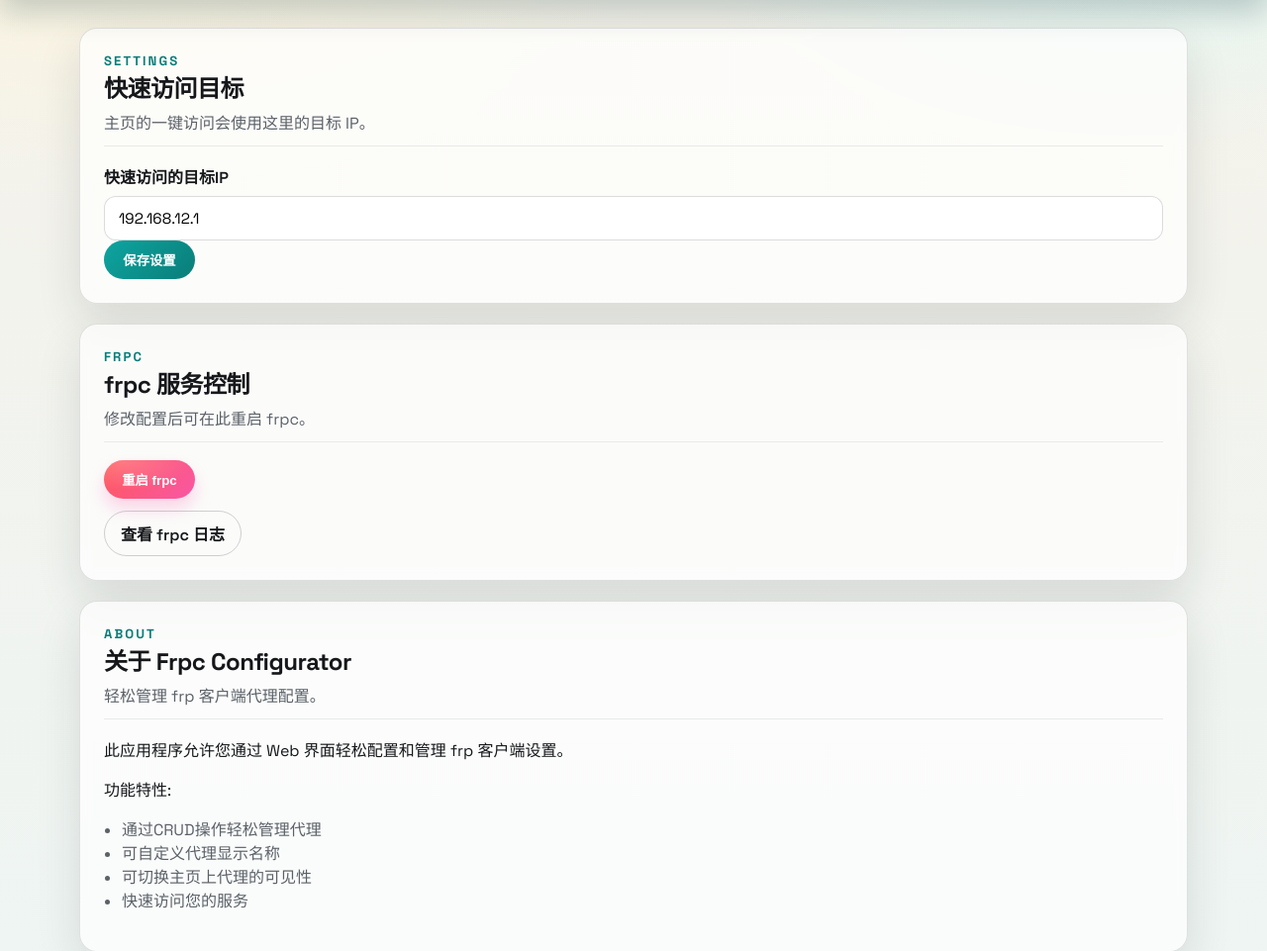
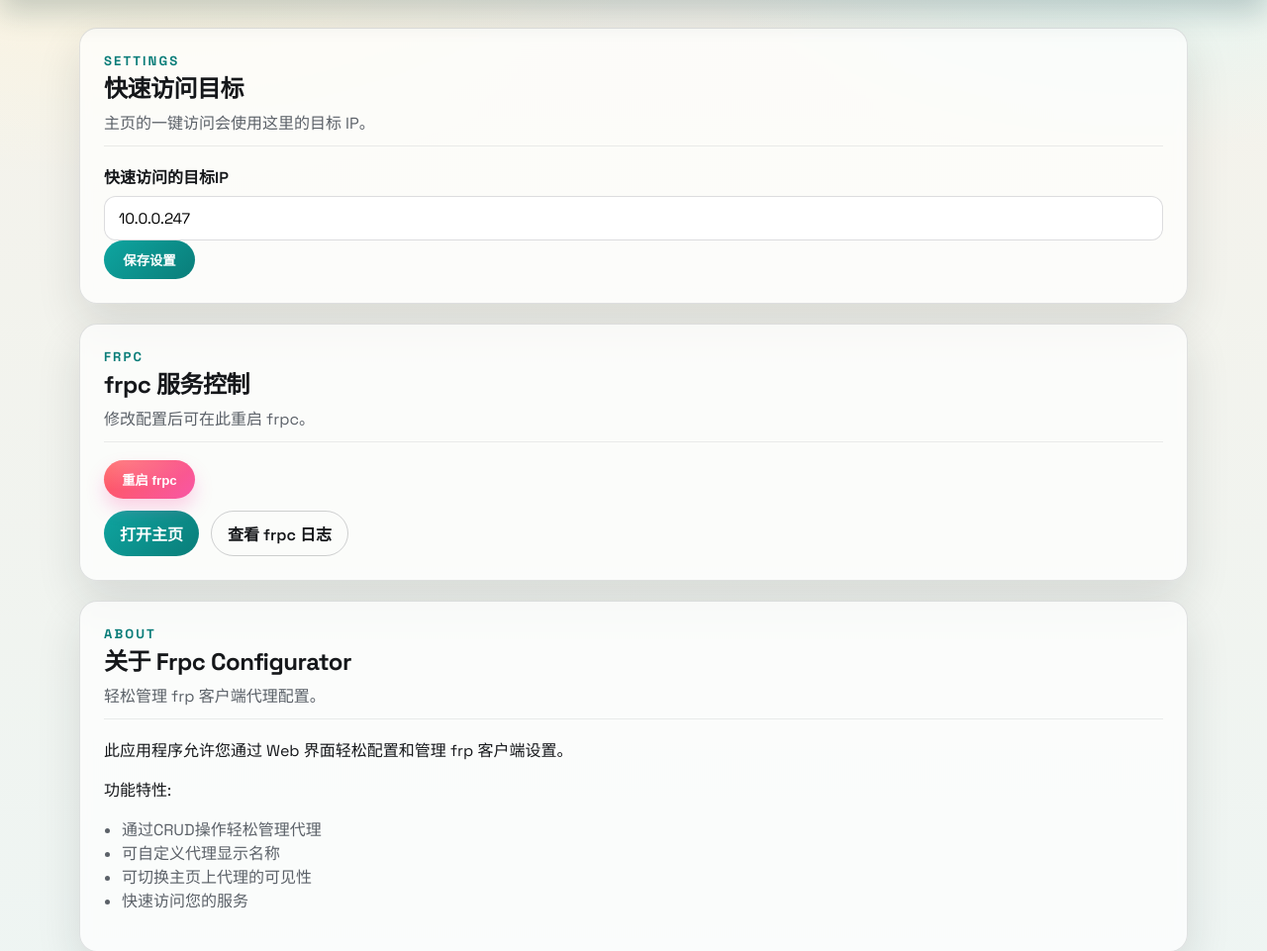
Before and after one commit to yancj9ya/frpcweb, a Flask app: page /settings in a window 1280 px wide. Shown: the part 68-1029 px from the top of the page at 99% size. Run offline with Flask 3, Linux system fonts and the light colour scheme.

Commit message:
feat(settings): 新增主页直达入口并优化 frpc 重启后跳转逻辑

```diff
--- a/app/routes.py
+++ b/app/routes.py
@@ -264,9 +264,13 @@ def settings():
         return redirect(url_for("settings"))
 
     app_config = read_app_config()
+    target_ip = app_config.get("target_ip", "127.0.0.1")
+    current_port = request.host.split(":", 1)[1] if ":" in request.host else "8000"
+    direct_home_url = f"http://{target_ip}:{current_port}/"
     return render_template(
         "settings.html",
-        target_ip=app_config.get("target_ip", "127.0.0.1"),
+        target_ip=target_ip,
+        direct_home_url=direct_home_url,
         now=now,
     )
 
--- a/app/templates/settings.html
+++ b/app/templates/settings.html
@@ -51,10 +51,12 @@
                     <p class="muted">修改配置后可在此重启 frpc。</p>
                 </div>
             </div>
-            <form method="POST" action="/frpc/restart" onsubmit="return confirm('确定要重启 frpc 服务吗？')">
+            <form method="POST" action="/frpc/restart" target="frpc-restart-frame" onsubmit="if(!confirm('确定要重启 frpc 服务吗？')) return false; setTimeout(function(){ window.location.href='{{ direct_home_url }}'; }, 300); return true;">
                 <button type="submit" class="warning">重启 frpc</button>
             </form>
-            <div style="margin-top: 12px;">
+            <iframe name="frpc-restart-frame" style="display:none;"></iframe>
+            <div style="margin-top: 12px; display: flex; gap: 12px; flex-wrap: wrap;">
+                <a href="{{ direct_home_url }}" role="button">打开主页</a>
                 <a href="/frpc/log/view" role="button" class="secondary" target="_blank">查看 frpc 日志</a>
             </div>
         </div>
--- a/app_config.json
+++ b/app_config.json
@@ -1,5 +1,5 @@
 {
-  "target_ip": "192.168.12.1",
+  "target_ip": "10.0.0.247",
   "proxies_display": {
     "palgame": {
       "visible": false,
```
Also changed, not shown: 1 other file.
